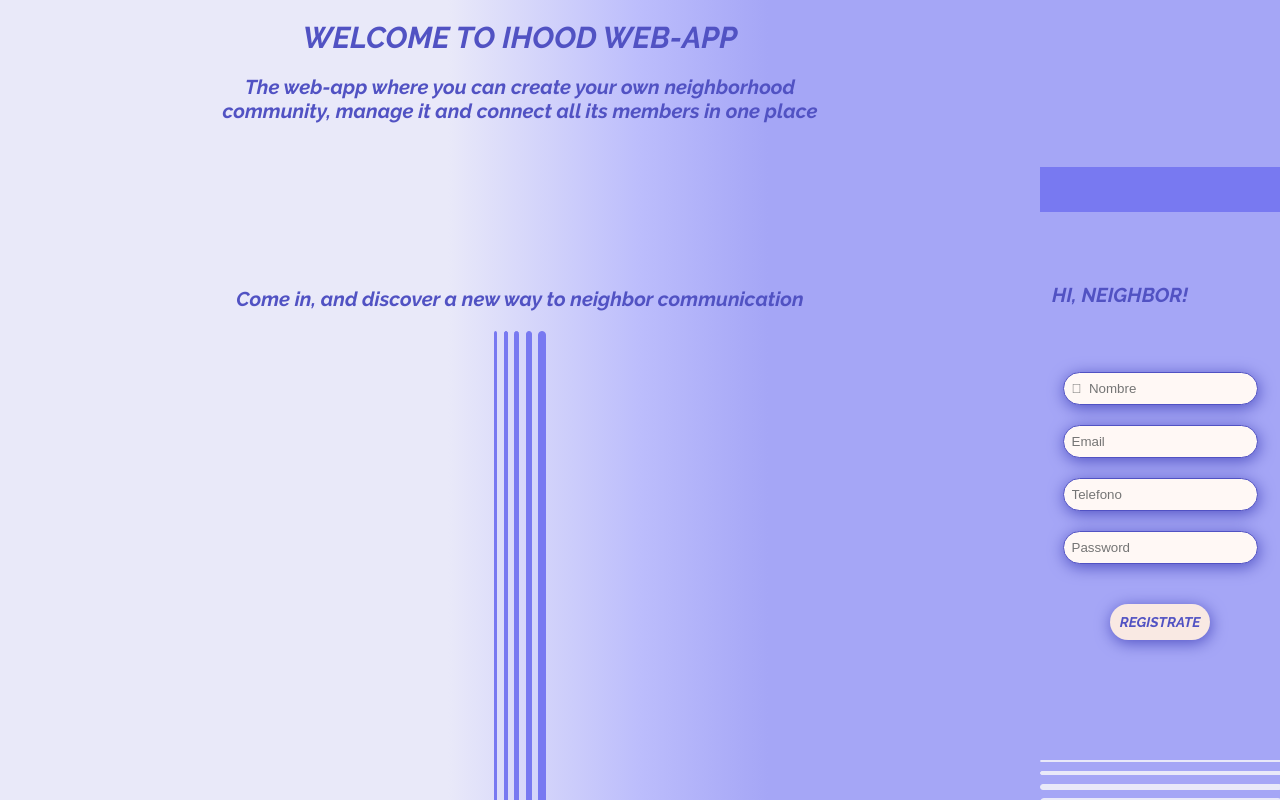
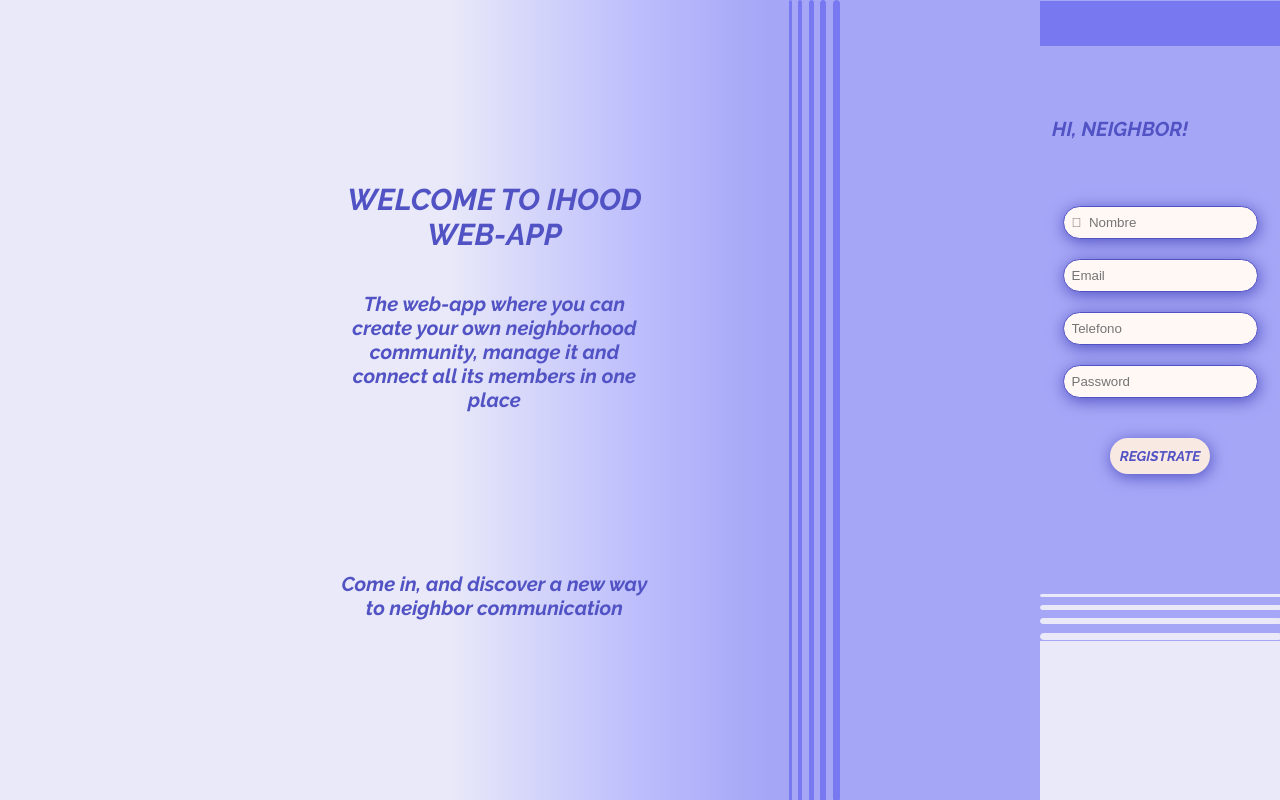
Before and after one commit to fullstacktf/ihood-frontend-definitive, a React (Create React App) app: page / in a window 1280 px wide. Shown: the top 800 px of the page. Built offline with nearby package versions, Linux system fonts and the light colour scheme; some icons are missing.

Commit message:
add styles and displays to new components for organice the 'DecoVLine' component

```diff
--- a/src/components/Home.module.css
+++ b/src/components/Home.module.css
@@ -7,12 +7,21 @@ body{
     display: flex;
     justify-content:center;
     align-items: center;
+    flex-direction: row;
+    width: 50%;
+    min-height: 100vh;
+    margin: auto;
+}
+
+.welcomeContainer{
+    display: flex;
+    justify-content:center;
+    align-items: center;
     flex-direction: column;
     width: 50%;
     min-height: 100vh;
     margin: auto;
 }
-
 .welcome {
     font-family: 'Raleway', sans-serif;
     font-size: 30px;
```
